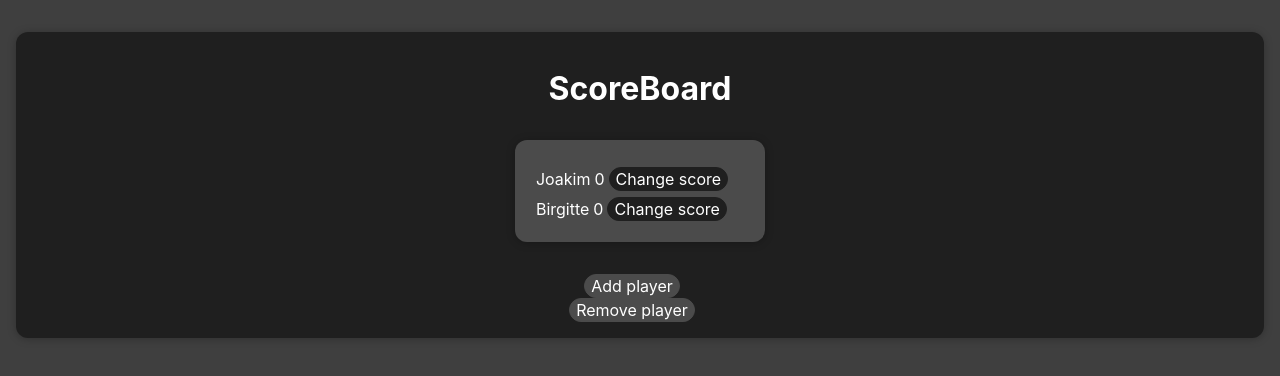
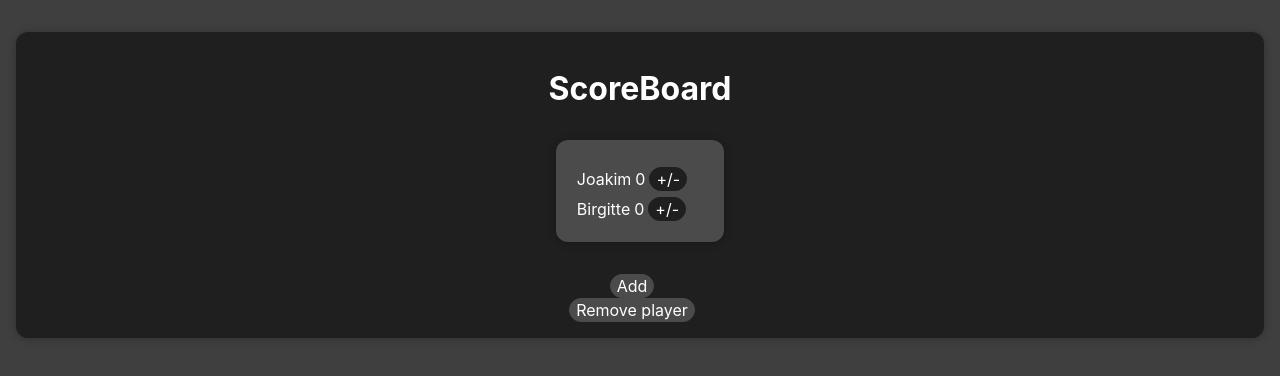
Before and after one commit to MikAoJk/scoreboard, a React (Create React App) app: page / in a window 1280 px wide. Shown: the top 376 px of the page. Built offline with nearby package versions, Linux system fonts and the light colour scheme.

Commit message:
Small fixes

```diff
--- a/src/components/AddNewPlayer.tsx
+++ /dev/null
@@ -1,35 +0,0 @@
-import {useState} from "react";
-import AddNewPlayerForm from "./AddNewPlayerForm";
-import {PlayerData} from "./Player";
-
-interface AddNewPlayerProps {
-    onChangAddNewPlayer: (action: PlayerData) => void;
-}
-
-
-const AddNewPlayer = (addNewPlayer: AddNewPlayerProps) => {
-
-    const saveAddNewPlayerHandler = (enteredScore: PlayerData) => {
-        addNewPlayer.onChangAddNewPlayer(enteredScore)
-        setIsEditing(false)
-    }
-
-    const [isEditing, setIsEditing] = useState(false)
-
-    const startEditingHandler = () => {
-        setIsEditing(true)
-    }
-
-    const stopEditingHandler = () => {
-        setIsEditing(false)
-    }
-
-    return (
-        <div className="addnewplayer">
-            {!isEditing && <button onClick={startEditingHandler} type="button">Add player</button>}
-            {isEditing && <AddNewPlayerForm onSaveAddNewPlayer={saveAddNewPlayerHandler} onCancel={stopEditingHandler}/>}
-        </div>
-    )
-}
-
-export default AddNewPlayer
--- /dev/null
+++ b/src/components/AddPlayer.tsx
@@ -0,0 +1,35 @@
+import {useState} from "react";
+import AddPlayerForm from "./AddPlayerForm";
+import {PlayerData} from "./Player";
+
+interface AddPlayerProps {
+    onChangAddPlayer: (action: PlayerData) => void;
+}
+
+
+const AddPlayer = (addPlayerProps: AddPlayerProps) => {
+
+    const saveAddPlayerHandler = (enteredScore: PlayerData) => {
+        addPlayerProps.onChangAddPlayer(enteredScore)
+        setIsEditing(false)
+    }
+
+    const [isEditing, setIsEditing] = useState(false)
+
+    const startEditingHandler = () => {
+        setIsEditing(true)
+    }
+
+    const stopEditingHandler = () => {
+        setIsEditing(false)
+    }
+
+    return (
+        <div>
+            {!isEditing && <button onClick={startEditingHandler} type="button">Add</button>}
+            {isEditing && <AddPlayerForm onSaveAddPlayer={saveAddPlayerHandler} onCancel={stopEditingHandler}/>}
+        </div>
+    )
+}
+
+export default AddPlayer
--- a/src/components/AddNewPlayerForm.tsx
+++ b/src/components/AddPlayerForm.tsx
@@ -1,12 +1,12 @@
 import {ChangeEvent, FormEvent, useState} from "react";
 import {PlayerData} from "./Player";
 
-interface AddNewPlayerFormProps {
-    onSaveAddNewPlayer: (action: PlayerData) => void;
+interface AddPlayerFormProps {
+    onSaveAddPlayer: (action: PlayerData) => void;
     onCancel: () => void;
 }
 
-const AddNewPlayerForm = (addNewPlayerFormProps: AddNewPlayerFormProps) => {
+const AddPlayerForm = (addPlayerFormProps: AddPlayerFormProps) => {
 
     const [enteredPlayerName, setPlayerData] = useState('')
 
@@ -22,7 +22,7 @@ const AddNewPlayerForm = (addNewPlayerFormProps: AddNewPlayerFormProps) => {
             score: 0
         }
 
-        addNewPlayerFormProps.onSaveAddNewPlayer(playerData)
+        addPlayerFormProps.onSaveAddPlayer(playerData)
 
         setPlayerData('')
 
@@ -37,10 +37,10 @@ const AddNewPlayerForm = (addNewPlayerFormProps: AddNewPlayerFormProps) => {
                 </div>
             </div>
             <div>
-                <button onClick={addNewPlayerFormProps.onCancel} type="button">Cancel</button>
+                <button onClick={addPlayerFormProps.onCancel} type="button">Cancel</button>
                 <button type="submit">Add</button>
             </div>
         </form>
     )
 }
-export default AddNewPlayerForm
+export default AddPlayerForm
--- a/src/components/ChangePlayerScore.tsx
+++ b/src/components/ChangePlayerScore.tsx
@@ -26,7 +26,7 @@ const ChangePlayerScore = (changePlayerScoreProp: ChangePlayerScoreProps) => {
 
     return (
         <div className="changeplayerscore">
-            {!isEditing && <button onClick={startEditingHandler} type="button">Change score</button>}
+            {!isEditing && <button onClick={startEditingHandler} type="button">+/-</button>}
             {isEditing && <PlayerScoreForm onSavePlayerScore={savePlayerScoreHandler} onCancel={stopEditingHandler}/>}
         </div>
     )
--- a/src/components/ScoreBoard.tsx
+++ b/src/components/ScoreBoard.tsx
@@ -1,6 +1,6 @@
 import './ScoreBoard.css'
 import ScoreCard from "./ScoreCard";
-import AddNewPlayer from "./AddNewPlayer";
+import AddPlayer from "./AddPlayer";
 import {useState} from "react";
 import {PlayerData} from "./Player";
 import RemovePlayer from "./RemovePlayer";
@@ -44,7 +44,7 @@ const ScoreBoard = () => {
                 <ScoreCard players={players}/>
                 </tbody>
             </table>
-            <AddNewPlayer onChangAddNewPlayer={addPlayerHandler}/>
+            <AddPlayer onChangAddPlayer={addPlayerHandler}/>
             <RemovePlayer onChangRemovePlayer={removePlayerHandler}/>
         </div>
     )
```
